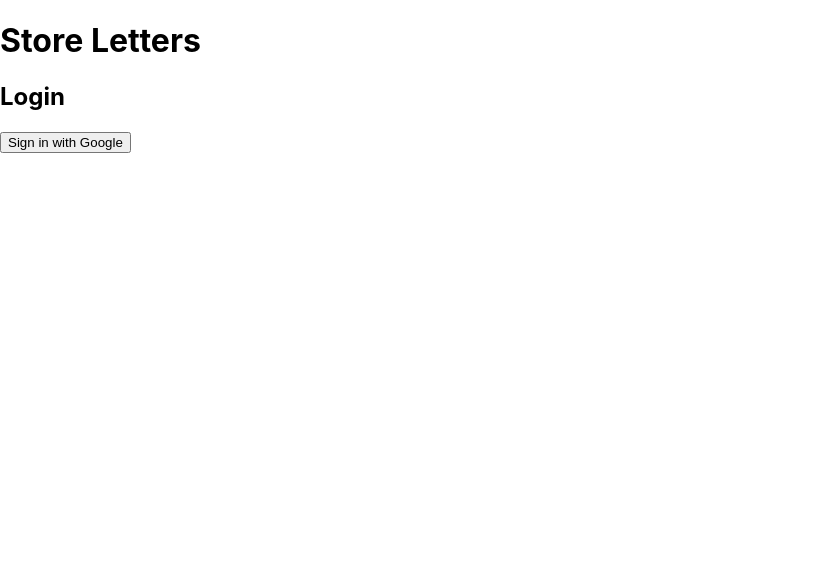
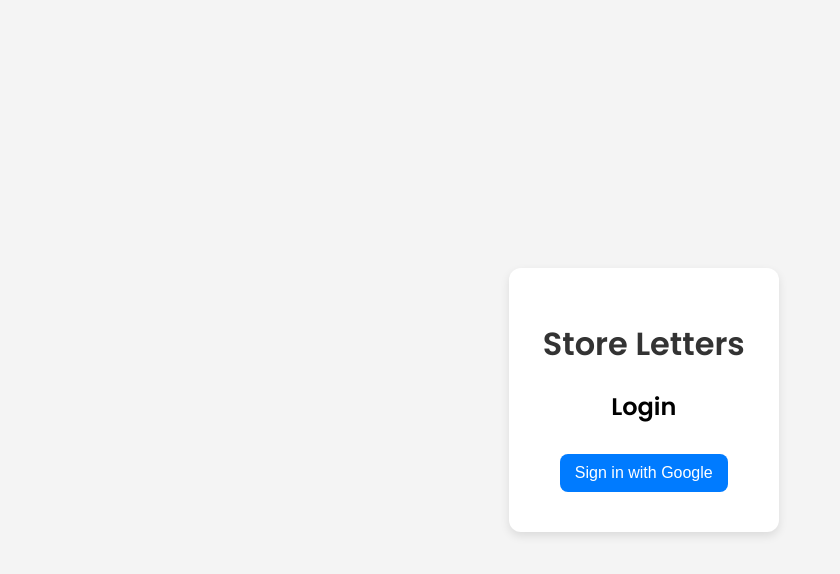
Before and after one commit to kireetikotturu/google-docs-clone-frontend, a React (Create React App) app: page / in a window 1280 px wide. Shown: the top 574 px of the page, without its empty margins (0-840 px from the left). Built offline with nearby package versions, Linux system fonts and the light colour scheme; no server answers.

Commit message:
Update App.css

```diff
--- a/src/App.css
+++ b/src/App.css
@@ -1,38 +1,50 @@
-.App {
-  text-align: center;
+@import url('https://fonts.googleapis.com/css2?family=Poppins:wght@300;400;600&display=swap');
+
+body {
+  background-color: #f4f4f4;
+  font-family: 'Poppins', sans-serif;
+  display: flex;
+  justify-content: center;
+  align-items: center;
+  height: 100vh;
+  margin: 0;
 }
 
-.App-logo {
-  height: 40vmin;
-  pointer-events: none;
+.container {
+  text-align: center;
+  background: white;
+  padding: 30px;
+  border-radius: 12px;
+  box-shadow: 0px 4px 10px rgba(0, 0, 0, 0.1);
+  width: 80%;
+  max-width: 500px;
 }
 
-@media (prefers-reduced-motion: no-preference) {
-  .App-logo {
-    animation: App-logo-spin infinite 20s linear;
-  }
+h1 {
+  font-weight: 600;
+  color: #333;
 }
 
-.App-header {
-  background-color: #282c34;
-  min-height: 100vh;
-  display: flex;
-  flex-direction: column;
-  align-items: center;
-  justify-content: center;
-  font-size: calc(10px + 2vmin);
+button {
+  background-color: #007bff;
   color: white;
+  border: none;
+  padding: 10px 15px;
+  margin: 10px;
+  border-radius: 8px;
+  font-size: 16px;
+  cursor: pointer;
+  transition: 0.3s;
 }
 
-.App-link {
-  color: #61dafb;
+button:hover {
+  background-color: #0056b3;
 }
 
-@keyframes App-logo-spin {
-  from {
-    transform: rotate(0deg);
-  }
-  to {
-    transform: rotate(360deg);
-  }
+.logout-btn {
+  background-color: #dc3545;
 }
+
+.logout-btn:hover {
+  background-color: #a71d2a;
+}
```
